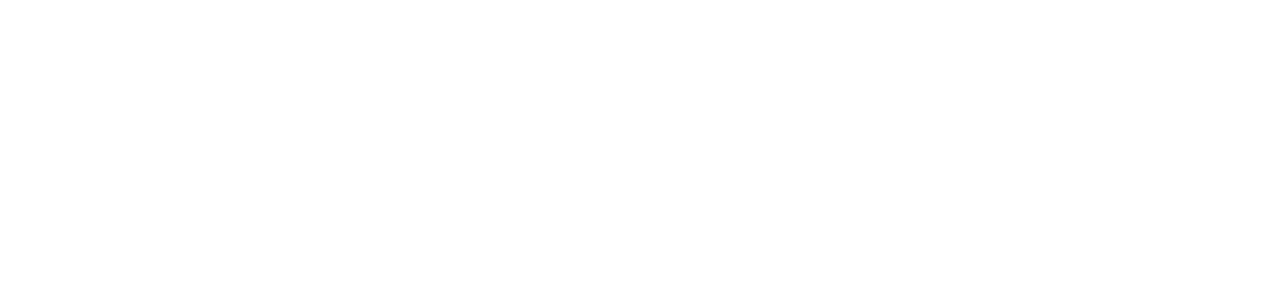
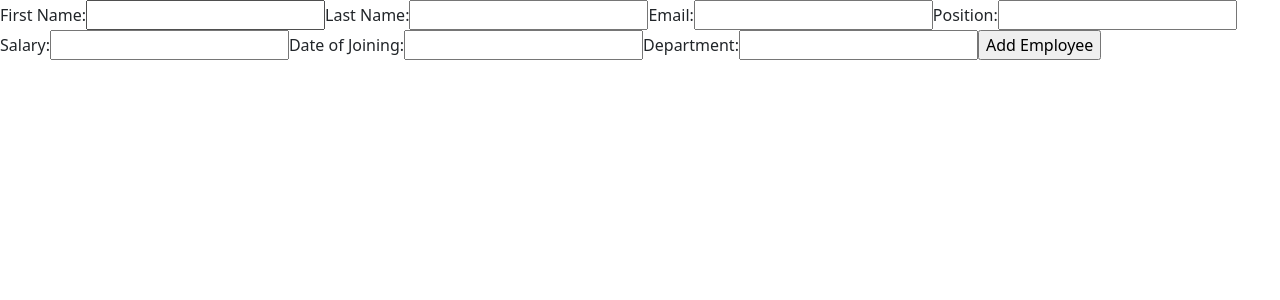
Before and after one commit to TheGeneralJay/101443253_comp3123_assignment2_reactjs, a React (Create React App) app: page /employees/add in a window 1280 px wide. Before the commit this address had no page. Shown: the top 300 px of the page. Built offline with nearby package versions, Linux system fonts and the light colour scheme.

Commit message:
add working

```diff
--- a/src/App.js
+++ b/src/App.js
@@ -5,6 +5,7 @@
 import Signup from "./components/Signup";
 import EmployeeManagement from "./components/employees/EmployeeManagement";
 import DeleteEmployee from "./components/employees/DeleteEmployee";
+import AddEmployee from "./components/employees/AddEmployee";
 import "bootstrap/dist/css/bootstrap.min.css";
 
 const App = () => {
@@ -16,6 +17,7 @@
         <Route path="/signup" element={<Signup />} />
         <Route path="/employees" element={<EmployeeManagement />} />
         <Route path="/employees/delete/:id" element={<DeleteEmployee />} />
+        <Route path="/employees/add" element={<AddEmployee />} />
       </Routes>
     </div>
   );
--- a/src/components/employees/AddEmployee.jsx
+++ b/src/components/employees/AddEmployee.jsx
@@ -0,0 +1,105 @@
+import axios from "axios";
+import React, { useState } from "react";
+import { useNavigate } from "react-router-dom";
+
+const AddEmployee = () => {
+    const [firstName, setFirstName] = useState("");
+    const [lastName, setLastName] = useState("");
+    const [email, setEmail] = useState("");
+    const [position, setPosition] = useState("");
+    const [salary, setSalary] = useState("");
+    const [dateOfJoining, setDateOfJoining] = useState("");
+    const [department, setDepartment] = useState("");
+    const navigate = useNavigate();
+
+    const handleAddSubmit = (e) => {
+        e.preventDefault();
+        addEmp();
+        navigate("/employees");
+    }
+
+    const addEmp = () => {
+        let employee = {
+            "first_name": firstName,
+            "last_name": lastName,
+            "email": email,
+            "position": position,
+            "salary": salary,
+            "date_of_joining": dateOfJoining,
+            "department": department
+        }
+
+        axios.post("/api/v1/emp/employees", employee);
+    }
+
+    return (
+        <form onSubmit={e => {handleAddSubmit(e)}}>
+            <label>First Name:
+                <input
+                type="text"
+                name="firstName"
+                value={firstName}
+                onChange={item => {setFirstName(item.target.value)}}
+                />
+            </label>
+
+            <label>Last Name:
+                <input
+                type="text"
+                name="lastName"
+                value={lastName}
+                onChange={item => {setLastName(item.target.value)}}
+                />
+            </label>
+
+            <label>Email:
+                <input
+                type="text"
+                name="email"
+                value={email}
+                onChange={item => {setEmail(item.target.value)}}
+                />
+            </label>
+
+            <label>Position:
+                <input
+                type="text"
+                name="position"
+                value={position}
+                onChange={item => {setPosition(item.target.value)}}
+                />
+            </label>
+
+            <label>Salary:
+                <input
+                type="text"
+                name="salary"
+                value={salary}
+                onChange={item => {setSalary(item.target.value)}}
+                />
+            </label>
+
+            <label>Date of Joining:
+                <input
+                type="text"
+                name="dateOfJoining"
+                value={dateOfJoining}
+                onChange={item => {setDateOfJoining(item.target.value)}}
+                />
+            </label>
+
+            <label>Department:
+                <input
+                type="text"
+                name="department"
+                value={department}
+                onChange={item => {setDepartment(item.target.value)}}
+                />
+            </label>
+
+            <input type="submit" value="Add Employee" />
+        </form>
+    );
+}
+
+export default AddEmployee;
--- a/src/components/employees/EmployeeManagement.jsx
+++ b/src/components/employees/EmployeeManagement.jsx
@@ -20,8 +20,12 @@
         });
     }
 
-    const goToDeleteEmployee = (emp) => {
+    const handleGoToDeleteEmployee = (emp) => {
         navigate(`/employees/delete/${emp._id}`, { state: emp });
+    }
+
+    const handleGoToAddEmployee = () => {
+        navigate("/employees/add");
     }
 
     return (
@@ -45,44 +49,18 @@
                             <td>
                                 <Button variant="info">View Employee</Button>
                                 <Button variant="secondary">Update Employee</Button>
-                                <Button variant="danger" onClick={() => goToDeleteEmployee(emp)}>Delete Employee</Button>
+                                <Button variant="danger" onClick={() => handleGoToDeleteEmployee(emp)}>Delete Employee</Button>
                             </td>
                         </tr>
                     )}
+                    <tr>
+                        <td colSpan={5}>
+                            <Button variant="success" onClick={handleGoToAddEmployee}>Add Employee</Button>
+                        </td>
+                    </tr>
                 </tbody>
             </Table>
     );
 }
 
 export default EmployeeManagement;
-
-// import React, { useEffect, useState } from "react";
-// import axios from "axios";
-
-// const EmployeeManagement = () => {
-//     const [employees, setEmployees] = useState([{}]);
-
-//     const employee = {
-//       first_name: "Sam",
-//       last_name: "Relius",
-//       email: "samrel@email.com",
-//       position: "Roboticist",
-//       salary: 100,
-//       date_of_joining: "2023-08-10T00:00:00.000Z",
-//       department: "Medical",
-//     };
-
-//     const getEmployees = () => {
-//       axios.get("/api/v1/emp/employees").then((res) => {
-//         console.log(res.data);
-//       });
-//     };
-
-//     const postEmployee = () => {
-//       axios.post("/api/v1/emp/employees", employee).then((res) => {
-//         console.log(res.data);
-//       });
-//     };
-// }
-
-// export default EmployeeManagement;
```
